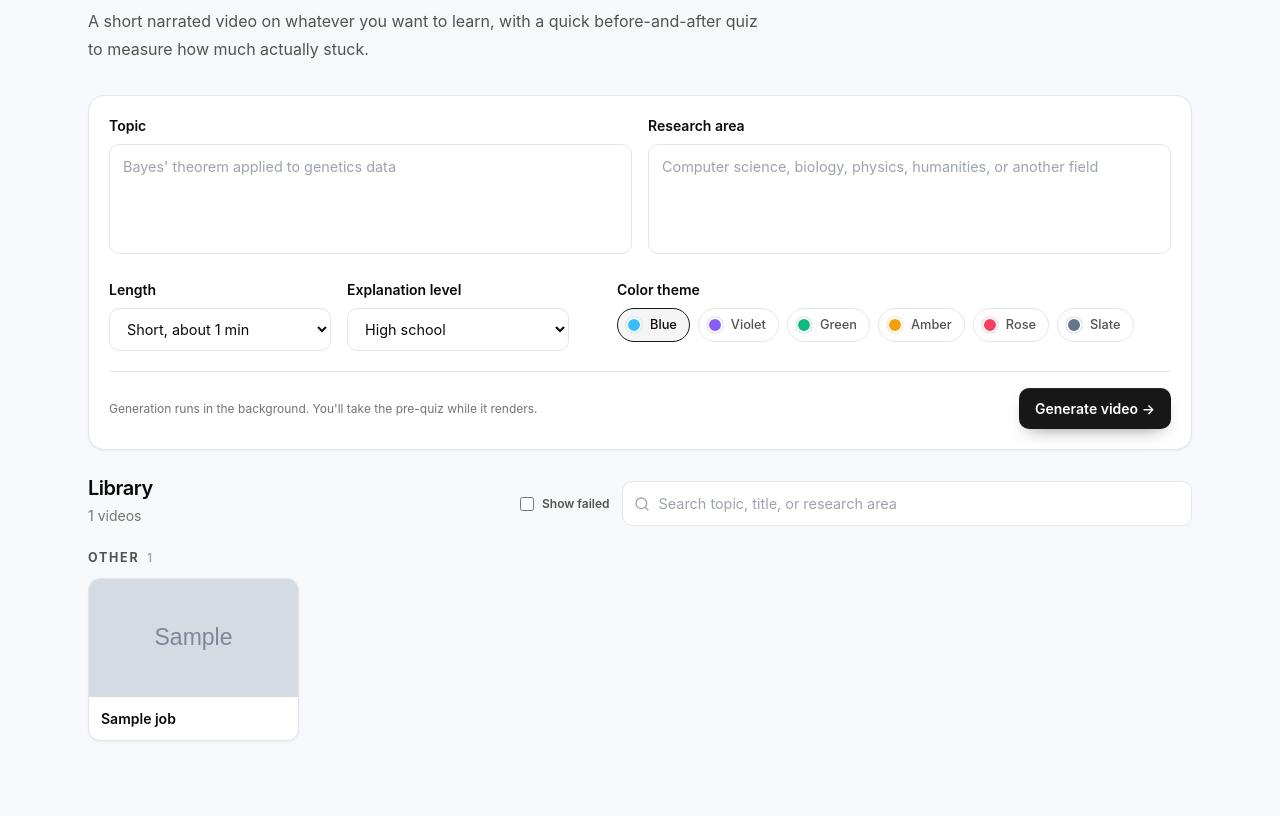
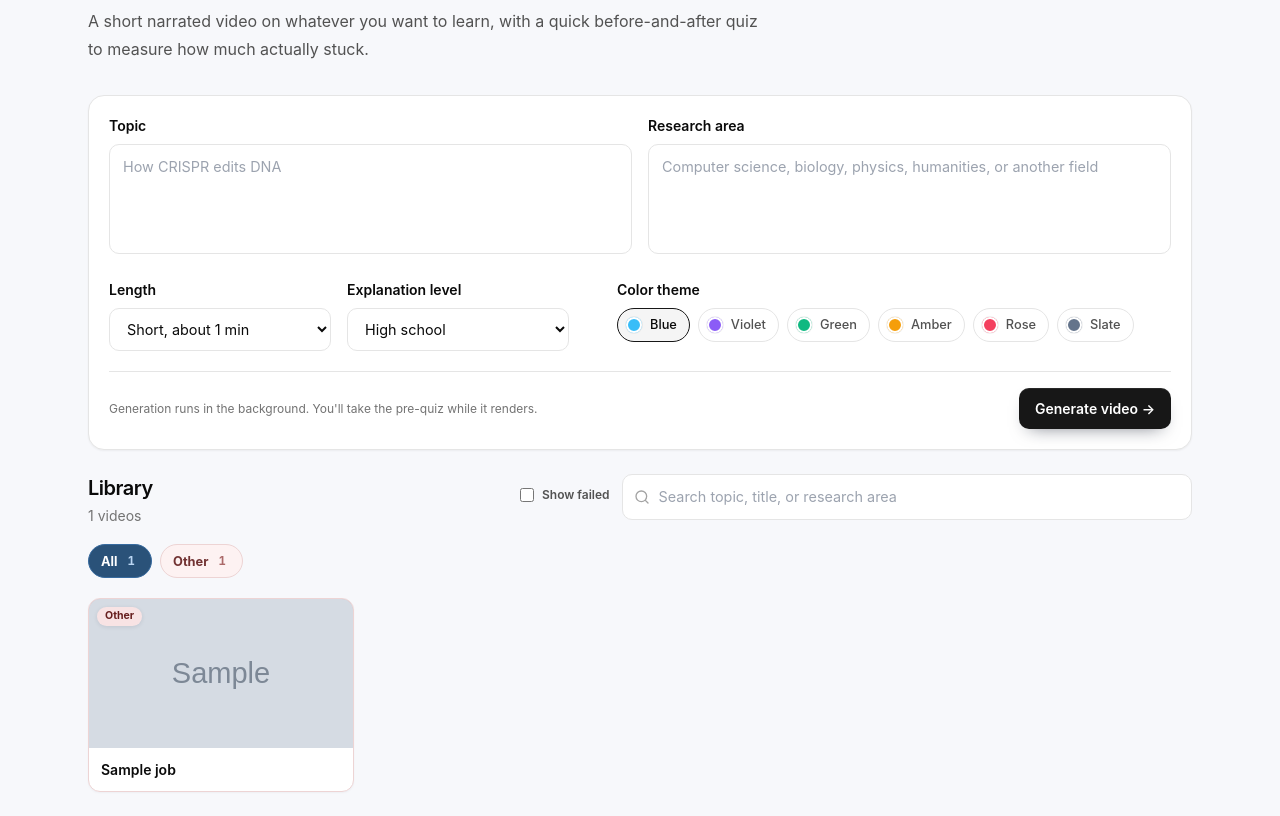
Before and after one commit to niyelhassan/edd, a Flask app: template app/templates/index.html in a window 1280 px wide. Shown: the part 320-1136 px from the top of the page. Before the commit the page ends 1061 px from the top, so only its background shows below. Run offline with Flask 3, Linux system fonts and the light colour scheme; the template is opened without the code that fills it: most values are stand-ins (such as "Sample title", 1, 10 or a date in 2020); grey boxes marked "Sample" are stand-in pictures; one stand-in notice (Sample message) is shown; some libraries are stand-ins or nearby versions.

Commit message:
prototype v3

```diff
--- a/app/__init__.py
+++ b/app/__init__.py
@@ -26,7 +26,6 @@ def create_app() -> Flask:
         GOOGLE_RESULTS_WORKSHEET_NAME=os.getenv("GOOGLE_RESULTS_WORKSHEET_NAME", app.config["GOOGLE_RESULTS_WORKSHEET_NAME"]),
         GOOGLE_SERVICE_ACCOUNT_FILE=os.getenv("GOOGLE_SERVICE_ACCOUNT_FILE", app.config["GOOGLE_SERVICE_ACCOUNT_FILE"]),
         GOOGLE_SERVICE_ACCOUNT_JSON=os.getenv("GOOGLE_SERVICE_ACCOUNT_JSON", app.config["GOOGLE_SERVICE_ACCOUNT_JSON"]),
-        MAX_WORKERS=int(os.getenv("MAX_WORKERS", str(app.config["MAX_WORKERS"]))),
         POLL_INTERVAL_MS=int(os.getenv("POLL_INTERVAL_MS", str(app.config["POLL_INTERVAL_MS"]))),
     )
     app.config["BASE_DIR"] = str(base_dir)
--- a/app/config.py
+++ b/app/config.py
@@ -43,5 +43,4 @@ class Config:
     GOOGLE_RESULTS_WORKSHEET_NAME = "results"
     GOOGLE_SERVICE_ACCOUNT_FILE = ""
     GOOGLE_SERVICE_ACCOUNT_JSON = ""
-    MAX_WORKERS = 2
     POLL_INTERVAL_MS = 1500
--- a/app/routes.py
+++ b/app/routes.py
@@ -266,7 +266,10 @@ def _parse_token_usage(raw: str | None) -> dict | None:
 
 def _progress_metrics(job: dict, logs: list[dict], scene_count: int) -> tuple[int, str, str]:
     messages = [entry["message"] for entry in logs]
-    worker_started = any("Worker started." in m or "Worker accepted job." in m for m in messages)
+    renderer_started = any(
+        "Renderer started." in m or "Renderer accepted job." in m
+        for m in messages
+    )
     storyboard_done = any("Storyboard ready" in m or "Storyboard created with" in m for m in messages)
     prepared = any("Scene module prepared." in m for m in messages)
     finalizing = any("Finalizing video" == m for m in messages) or job.get("current_step") == "Finalizing video"
@@ -286,8 +289,8 @@ def _progress_metrics(job: dict, logs: list[dict], scene_count: int) -> tuple[in
     total_scenes = max(scene_count, audio_total, 1)
     progress, detail, active_label = 0, "Queued", "Queued"
 
-    if worker_started or job.get("status") in {"running", "completed", "failed"}:
-        progress, detail, active_label = max(progress, 5), "Worker started", "Planning storyboard"
+    if renderer_started or job.get("status") in {"running", "completed", "failed"}:
+        progress, detail, active_label = max(progress, 5), "Renderer started", "Planning storyboard"
     if storyboard_done:
         progress, detail, active_label = max(progress, 20), f"Storyboard ready, {total_scenes} scenes", "Synthesizing narration"
     if audio_done:
@@ -395,17 +398,19 @@ def _compute_timing(job: dict, logs: list[dict]) -> dict:
     end_time = completed or (updated if job.get("status") in {"completed", "failed"} else now)
     total_seconds = (end_time - created).total_seconds() if created else None
 
-    worker_started_ts, worker_finished_ts = None, None
+    renderer_started_ts, renderer_finished_ts = None, None
     for entry in logs:
         message = entry.get("message", "")
-        if worker_started_ts is None and ("Worker started." in message or "Worker accepted job." in message):
-            worker_started_ts = _parse_iso(entry.get("timestamp"))
+        if renderer_started_ts is None and (
+            "Renderer started." in message or "Renderer accepted job." in message
+        ):
+            renderer_started_ts = _parse_iso(entry.get("timestamp"))
         if message.startswith("Final video ready:"):
-            worker_finished_ts = _parse_iso(entry.get("timestamp"))
+            renderer_finished_ts = _parse_iso(entry.get("timestamp"))
 
-    if worker_started_ts is not None:
-        agent_end = worker_finished_ts or completed or now
-        agent_seconds = (agent_end - worker_started_ts).total_seconds()
+    if renderer_started_ts is not None:
+        agent_end = renderer_finished_ts or completed or now
+        agent_seconds = (agent_end - renderer_started_ts).total_seconds()
     else:
         agent_seconds = None
 
@@ -524,7 +529,7 @@ def _build_job_payload(job: dict, include_logs: bool = False) -> dict:
 @bp.get("/")
 def index():
     if request.cookies.get("onboarded") != "1":
-        return redirect(url_for("main.onboarding"))
+        return redirect(url_for("main.hello"))
     return redirect(url_for("main.home"))
 
 
@@ -543,13 +548,13 @@ def home():
     )
 
 
-@bp.get("/onboarding")
-def onboarding():
+@bp.get("/hello")
+def hello():
     return render_template("onboarding.html")
 
 
-@bp.post("/onboarding/done")
-def onboarding_done():
+@bp.post("/hello/done")
+def hello_done():
     response = make_response(redirect(url_for("main.home")))
     response.set_cookie("onboarded", "1", max_age=60 * 60 * 24 * 365, samesite="Lax")
     return response
--- a/app/services/manim_builder.py
+++ b/app/services/manim_builder.py
@@ -20,7 +20,7 @@ THEME_ACCENTS = {
     "green":  {"accent": "#10B981", "accent_2": "#059669", "accent_soft": "#D1FAE5", "accent_mid": "#A7F3D0"},
     "amber":  {"accent": "#F59E0B", "accent_2": "#D97706", "accent_soft": "#FEF3C7", "accent_mid": "#FDE68A"},
     "rose":   {"accent": "#F43F5E", "accent_2": "#E11D48", "accent_soft": "#FFE4E6", "accent_mid": "#FECDD3"},
-    "slate":  {"accent": "#38BDF8", "accent_2": "#64748B", "accent_soft": "#E0F2FE", "accent_mid": "#CBD5E1"},
+    "slate":  {"accent": "#64748B", "accent_2": "#475569", "accent_soft": "#F1F5F9", "accent_mid": "#CBD5E1"},
 }
 
 
--- a/app/services/repository.py
+++ b/app/services/repository.py
@@ -63,7 +63,7 @@ def create_job(
             color_theme,
             explanation_level,
             "queued",
-            "Waiting for worker",
+            "Queued",
             now,
             now,
         ),
--- a/app/services/workflow.py
+++ b/app/services/workflow.py
@@ -339,7 +339,7 @@ class VideoWorkflow:
             self._check_canceled(job_id)
 
             update_job(job_id, status="running", current_step="Starting job", error_message=None)
-            add_log(job_id, "Worker started.")
+            add_log(job_id, "Renderer started.")
 
             self._set_state(job_id, status="running", current_step="Planning storyboard")
             storyboard = self._generate_storyboard(job, agent_dir)
@@ -369,7 +369,7 @@ class VideoWorkflow:
             latest = get_job(job_id)
             if latest and latest.get("status") == "canceled":
                 update_job(job_id, current_step="Canceled", error_message="Stopped by user.")
-                add_log(job_id, "Worker stopped after cancellation.", level="warning")
+                add_log(job_id, "Renderer stopped after cancellation.", level="warning")
                 return
             update_job(job_id, status="failed", current_step="Failed", error_message=str(exc))
             add_log(job_id, f"Job failed: {exc}", level="error")
--- a/app/static/styles.css
+++ b/app/static/styles.css
@@ -903,31 +903,6 @@ body {
   color: rgb(82 82 82);
 }
 
-.filter-chip {
-  display: inline-flex;
-  align-items: center;
-  gap: 4px;
-  border: 1px solid rgb(229 229 229);
-  background: white;
-  color: rgb(82 82 82);
-  border-radius: 999px;
-  padding: 6px 12px;
-  font-size: 0.78rem;
-  font-weight: 600;
-  transition: all 160ms ease;
-}
-
-.filter-chip:hover {
-  border-color: rgb(115 115 115);
-  color: rgb(23 23 23);
-}
-
-.filter-chip-active {
-  background: rgb(23 23 23);
-  border-color: rgb(23 23 23);
-  color: white;
-}
-
 /* ---------- Color theme swatches ---------- */
 
 .theme-swatch {
@@ -970,38 +945,122 @@ body {
 
 /* ---------- Library groups + denser cards ---------- */
 
-.library-group {
-  margin-top: 18px;
+.library-header {
+  display: flex;
+  flex-wrap: wrap;
+  align-items: flex-start;
+  justify-content: space-between;
+  gap: 12px;
 }
 
-.library-group-title {
-  font-size: 0.78rem;
-  font-weight: 700;
-  letter-spacing: 0.14em;
-  text-transform: uppercase;
-  color: rgb(82 82 82);
-  margin-bottom: 10px;
+.library-tools {
+  display: flex;
+  flex: 1 1 360px;
+  align-items: flex-start;
+  justify-content: flex-end;
+  gap: 12px;
+  max-width: 672px;
+}
+
+.library-tools > label:first-child {
+  min-height: 42px;
+}
+
+.library-tools .field {
+  min-height: 42px;
+}
+
+.library-topic-strip {
+  display: flex;
+  gap: 8px;
+  overflow-x: auto;
+  padding: 2px 0 4px;
+  scrollbar-width: thin;
+}
+
+.library-topic-chip {
   display: inline-flex;
   align-items: center;
-  gap: 8px;
+  gap: 6px;
+  flex: 0 0 auto;
+  min-height: 34px;
+  border: 1px solid hsl(var(--topic-hue, 210) 42% 88%);
+  border-radius: 999px;
+  background: hsl(var(--topic-hue, 210) 76% 97%);
+  padding: 0 12px;
+  color: hsl(var(--topic-hue, 210) 38% 32%);
+  font-size: 0.8rem;
+  font-weight: 650;
+  transition: border-color 160ms ease, background 160ms ease, color 160ms ease;
 }
 
-.library-group-count {
-  font-size: 0.7rem;
-  color: rgb(163 163 163);
-  font-weight: 600;
-  letter-spacing: 0.04em;
+.library-topic-chip span {
+  display: inline-flex;
+  align-items: center;
+  justify-content: center;
+  min-width: 1.35em;
+  line-height: 1;
+  color: hsl(var(--topic-hue, 210) 28% 54%);
+  font-size: 0.72rem;
+  font-variant-numeric: tabular-nums;
+}
+
+.library-topic-chip:hover {
+  border-color: hsl(var(--topic-hue, 210) 46% 70%);
+  color: hsl(var(--topic-hue, 210) 48% 24%);
+}
+
+.library-topic-chip.active {
+  border-color: hsl(var(--topic-hue, 210) 48% 42%);
+  background: hsl(var(--topic-hue, 210) 48% 32%);
+  color: white;
+}
+
+.library-topic-chip.active span {
+  color: hsl(var(--topic-hue, 210) 70% 84%);
 }
 
 .library-grid {
   display: grid;
-  gap: 12px;
+  gap: 14px;
   grid-template-columns: repeat(auto-fill, minmax(220px, 1fr));
+}
+
+.library-grid .video-card {
+  border-color: hsl(var(--topic-hue, 210) 42% 88%);
+  box-shadow: inset 0 3px 0 hsl(var(--topic-hue, 210) 70% 72% / 0.85), 0 1px 2px rgba(15, 23, 42, 0.04);
+}
+
+.library-grid .video-card:hover {
+  border-color: hsl(var(--topic-hue, 210) 52% 72%);
+  box-shadow: inset 0 3px 0 hsl(var(--topic-hue, 210) 70% 62% / 0.9), 0 8px 18px rgba(15, 23, 42, 0.08);
+}
+
+.library-card-topic {
+  position: absolute;
+  left: 8px;
+  top: 8px;
+  max-width: calc(100% - 16px);
+  overflow: hidden;
+  text-overflow: ellipsis;
+  white-space: nowrap;
+  border-radius: 999px;
+  background: hsl(var(--topic-hue, 210) 76% 94% / 0.92);
+  padding: 4px 8px;
+  color: hsl(var(--topic-hue, 210) 54% 26%);
+  font-size: 0.66rem;
+  font-weight: 700;
+  line-height: 1;
+  box-shadow: 0 1px 4px rgba(15, 23, 42, 0.1);
+}
+
+.library-grid.topic-filtered .library-card-topic {
+  display: none;
 }
 
 @media (min-width: 1100px) {
   .library-grid {
-    grid-template-columns: repeat(auto-fill, minmax(200px, 1fr));
+    grid-template-columns: repeat(auto-fill, minmax(230px, 1fr));
   }
 }
 
--- a/app/templates/base.html
+++ b/app/templates/base.html
@@ -29,7 +29,7 @@
         >
         <nav class="flex items-center gap-2 text-sm">
           <a
-            href="{{ url_for('main.onboarding') }}"
+            href="{{ url_for('main.hello') }}"
             class="rounded-md px-3 py-1.5 text-neutral-500 transition hover:bg-neutral-100 hover:text-neutral-950"
             >Instructions</a
           >
--- a/app/templates/index.html
+++ b/app/templates/index.html
@@ -25,6 +25,7 @@
       <label class="block">
         <span class="mb-2 block text-sm font-semibold">Topic</span>
         <textarea
+          id="concept-field"
           name="concept"
           rows="4"
           class="field resize-none"
@@ -99,14 +100,23 @@
 
 {% if jobs %}
 <section class="space-y-4">
-  <div class="flex flex-wrap items-end justify-between gap-3">
+  {# Bucket jobs by the persisted category assigned during storyboard generation. #}
+  {% set groups = namespace(items={}) %} {% for job in jobs %}
+  {% set group_key = job.topic_category or 'Other' %} {% if group_key not in
+  groups.items %}{% set _ = groups.items.update({group_key: []}) %}{% endif %}
+  {% set _ = groups.items[group_key].append(job) %} {% endfor %}
+  {% set topic_hues = namespace(items={}) %} {% for group_key, group_jobs in groups.items.items() %}
+  {% set _ = topic_hues.items.update({group_key: (loop.index0 * 53) % 360}) %}
+  {% endfor %}
+
+  <div class="library-header">
     <div>
       <h2 class="text-xl font-semibold tracking-tight">Library</h2>
       <p class="mt-1 text-sm text-neutral-500">
         <span id="video-count">{{ jobs | length }}</span> videos
       </p>
     </div>
-    <div class="flex flex-1 flex-wrap items-center justify-end gap-3 md:max-w-2xl">
+    <div class="library-tools">
       <label class="inline-flex items-center gap-2 text-xs font-semibold text-neutral-600">
         <input id="show-failed" type="checkbox" class="accent-neutral-950 h-3.5 w-3.5 rounded border-neutral-300 focus:ring-neutral-950" />
         Show failed
@@ -137,28 +147,34 @@
     </div>
   </div>
 
-  {# Bucket jobs by the persisted category assigned during storyboard generation. #}
-  {% set groups = namespace(items={}) %} {% for job in jobs %}
-  {% set group_key = job.topic_category or 'Other' %} {% if group_key not in
-  groups.items %}{% set _ = groups.items.update({group_key: []}) %}{% endif %}
-  {% set _ = groups.items[group_key].append(job) %} {% endfor %}
+  <div class="library-topic-strip" aria-label="Filter by topic">
+    <button type="button" class="library-topic-chip active" data-topic-filter="all">
+      All <span>{{ jobs | length }}</span>
+    </button>
+    {% for group_key, group_jobs in groups.items.items() %}
+    <button
+      type="button"
+      class="library-topic-chip"
+      style="--topic-hue: {{ topic_hues.items[group_key] }}"
+      data-topic-filter="{{ group_key | lower }}"
+    >
+      {{ group_key }} <span>{{ group_jobs | length }}</span>
+    </button>
+    {% endfor %}
+  </div>
 
-  <div id="video-grid-root">
-    {% for group_key, group_jobs in groups.items.items() %}
-    <div class="library-group" data-group="{{ group_key }}">
-      <h3 class="library-group-title">
-        {{ group_key }}
-        <span class="library-group-count">{{ group_jobs | length }}</span>
-      </h3>
-      <div class="library-grid">
-        {% for job in group_jobs %} {% set hue = (loop.index0 * 47) % 360 %}
+  <div id="video-grid-root" class="library-grid">
+    {% for job in jobs %}
+    {% set group_key = job.topic_category or 'Other' %}
+    {% set hue = topic_hues.items[group_key] %}
     <a
       href="{{ url_for('main.video_page', job_id=job.id) }}"
       class="video-card group flex flex-col overflow-hidden rounded-xl border border-neutral-200 bg-white shadow-sm transition hover:-translate-y-0.5 hover:border-neutral-400 hover:shadow-md"
+      style="--topic-hue: {{ hue }}"
+      data-topic="{{ group_key | lower }}"
       data-status="{{ job.status }}"
-          data-state="{{ 'active' if job.is_active else job.status }}"
       data-hidden-by-default="{{ 'true' if job.status in ['failed', 'canceled'] else 'false' }}"
-          data-search="{{ ((job.title or '') ~ ' ' ~ (job.concept or '') ~ ' ' ~ (job.research or '') ~ ' ' ~ (job.status or '')) | lower }}"
+      data-search="{{ ((job.title or '') ~ ' ' ~ (job.concept or '') ~ ' ' ~ (job.research or '') ~ ' ' ~ (job.status or '') ~ ' ' ~ group_key) | lower }}"
     >
       <div
         class="relative aspect-video overflow-hidden"
@@ -179,20 +195,12 @@
           class="h-full w-full object-cover transition duration-500 group-hover:scale-[1.03]"
         />
         {% else %}
-            <div
-              class="absolute inset-0 grid place-items-center text-neutral-900/40"
-            >
-              <span
-                class="lern-loading-dot h-3 w-3 rounded-full bg-current"
-              ></span>
+        <div class="absolute inset-0 grid place-items-center text-neutral-900/40">
+          <span class="lern-loading-dot h-3 w-3 rounded-full bg-current"></span>
         </div>
-            {% endif %} {% if job.status != "completed" %}
-            <div class="absolute left-2 top-2">
-              <span class="status-badge status-{{ job.status }}"
-                >{{ job.status }}</span
-              >
-            </div>
-            {% endif %} {% if job.video_runtime.seconds %}
+        {% endif %}
+        <span class="library-card-topic" data-topic-label>{{ group_key }}</span>
+        {% if job.video_runtime.seconds %}
         <span
           class="absolute bottom-2 right-2 rounded bg-black/65 px-1.5 py-0.5 text-[0.65rem] font-medium tabular-nums text-white"
         >
@@ -206,25 +214,17 @@
         </h4>
         {% if job.is_active %}
         <div class="mt-auto flex items-center gap-2">
-              <div
-                class="h-1 flex-1 overflow-hidden rounded-full bg-neutral-100"
-              >
+          <div class="h-1 flex-1 overflow-hidden rounded-full bg-neutral-100">
             <div
               class="h-full rounded-full bg-neutral-950 lern-loading-bar"
               style="width: {{ job.progress_percent }}%"
             ></div>
           </div>
-              <span
-                class="shrink-0 text-[0.65rem] font-medium tabular-nums text-neutral-500"
-                >{{ job.progress_percent }}%</span
-              >
+          <span class="shrink-0 text-[0.65rem] font-medium tabular-nums text-neutral-500">{{ job.progress_percent }}%</span>
         </div>
         {% endif %}
       </div>
     </a>
-        {% endfor %}
-      </div>
-    </div>
     {% endfor %}
   </div>
 
@@ -255,33 +255,73 @@
     const empty = document.getElementById("video-empty");
     const countEl = document.getElementById("video-count");
     const showFailed = document.getElementById("show-failed");
+    const topicButtons = Array.from(document.querySelectorAll("[data-topic-filter]"));
     if (!search || !root) return;
+    let activeTopic = "all";
 
     function applyFilters() {
       const query = search.value.trim().toLowerCase();
       const includeFailed = Boolean(showFailed && showFailed.checked);
       let visible = 0;
-      Array.from(root.querySelectorAll(".library-group")).forEach((group) => {
-        let groupVisible = 0;
-        group.querySelectorAll(".video-card").forEach((card) => {
+      root.querySelectorAll(".video-card").forEach((card) => {
         const matchesSearch = !query || card.dataset.search.includes(query);
+        const matchesTopic = activeTopic === "all" || card.dataset.topic === activeTopic;
         const hiddenByDefault = card.dataset.hiddenByDefault === "true";
-          const show = matchesSearch && (!hiddenByDefault || includeFailed);
+        const show = matchesSearch && matchesTopic && (!hiddenByDefault || includeFailed);
         card.style.display = show ? "" : "none";
-          if (show) {
-            visible += 1;
-            groupVisible += 1;
-          }
-        });
-        group.style.display = groupVisible > 0 ? "" : "none";
+        if (show) visible += 1;
       });
       empty.classList.toggle("hidden", visible > 0);
       countEl.textContent = String(visible);
     }
 
+    topicButtons.forEach((button) => {
+      button.addEventListener("click", () => {
+        activeTopic = button.dataset.topicFilter;
+        topicButtons.forEach((item) => item.classList.toggle("active", item === button));
+        root.classList.toggle("topic-filtered", activeTopic !== "all");
+        applyFilters();
+      });
+    });
     search.addEventListener("input", applyFilters);
     if (showFailed) showFailed.addEventListener("change", applyFilters);
     applyFilters();
+  })();
+
+  (function () {
+    const field = document.getElementById("concept-field");
+    if (!field) return;
+    const examples = [
+      "Why transformers changed language models",
+      "How CRISPR edits DNA",
+      "Bayes' theorem applied to genetics data",
+      "Why black holes bend light",
+    ];
+    let exampleIndex = 0;
+    let charIndex = 0;
+    let deleting = false;
+
+    function tick() {
+      if (!field.value) {
+        const text = examples[exampleIndex];
+        field.placeholder = text.slice(0, charIndex);
+        if (deleting) {
+          charIndex -= 1;
+          if (charIndex <= 0) {
+            charIndex = 0;
+            field.placeholder = "";
+            deleting = false;
+            exampleIndex = (exampleIndex + 1) % examples.length;
+          }
+        } else {
+          charIndex += 1;
+          if (charIndex > text.length + 10) deleting = true;
+        }
+      }
+      window.setTimeout(tick, deleting ? 32 : 58);
+    }
+
+    tick();
   })();
 
   (function () {
```
Also changed, not shown: app/services/job_manager.py (+6 -20 lines), app/templates/onboarding.html (+4 -4 lines), flowchart.md (+1 -1 lines), project.md (+3 -3 lines), README.md. Lines whose indentation alone changed are shown as unchanged.
